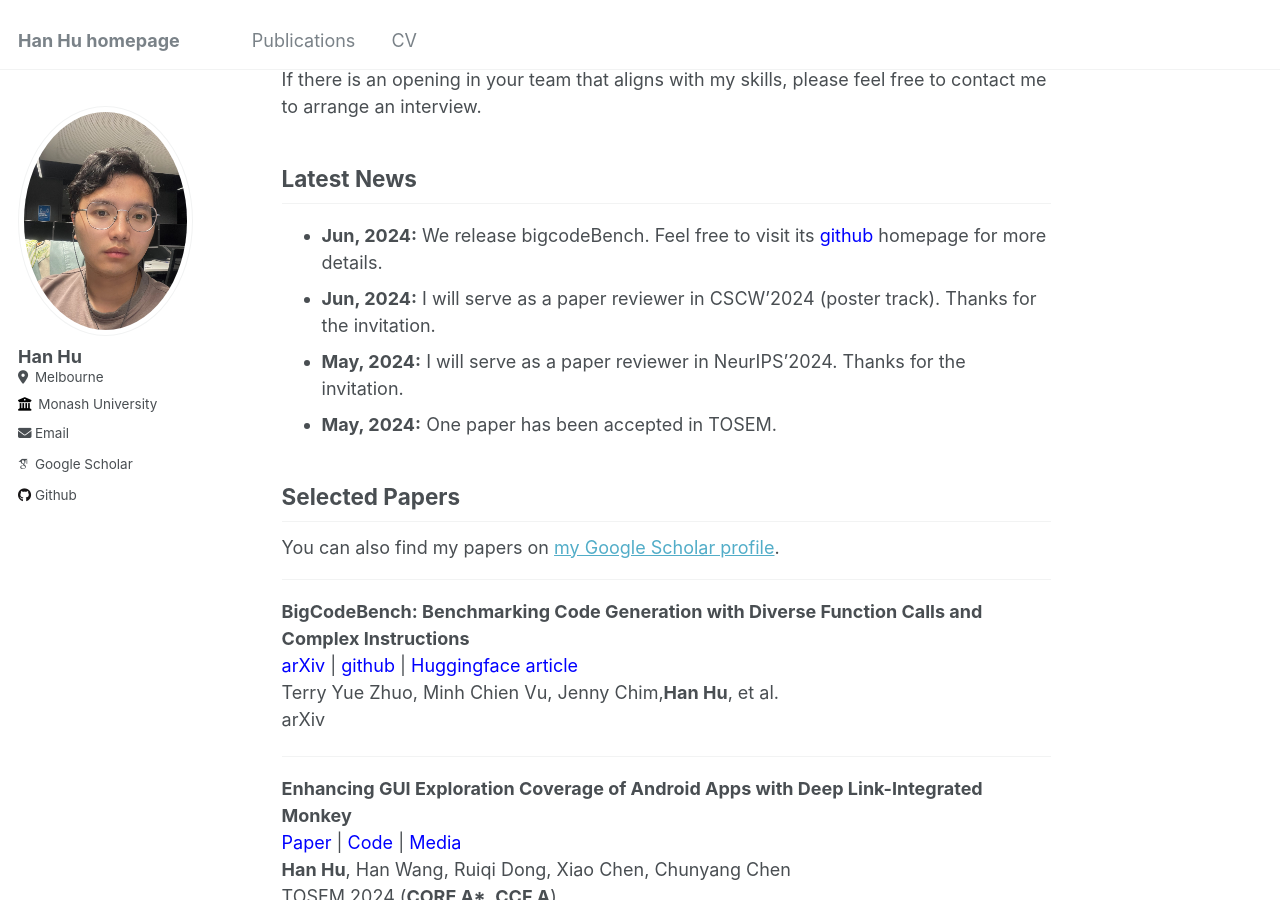
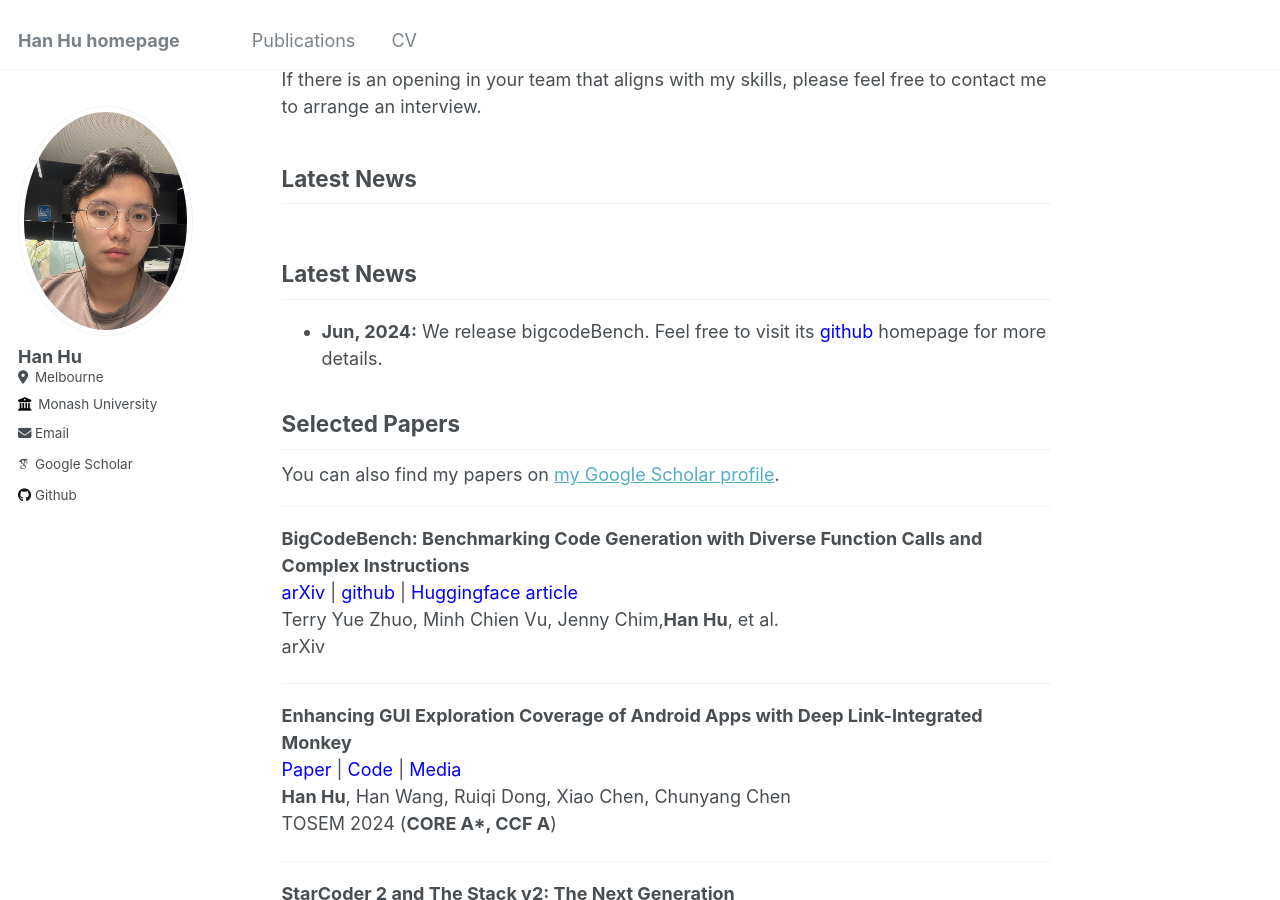
Before and after one commit to huhanGitHub/huhanGitHub.github.io, a Jekyll site: the page built from _pages/about.md, in a window 1280 px wide and 900 px high, scrolled down 1076 px. Built offline with Jekyll 4.4.1, drawn with Linux system fonts in a browser that asks for light colours; some web fonts are replaced.

Commit message:
Update about.md

```diff
--- a/_pages/about.md
+++ b/_pages/about.md
@@ -36,10 +36,16 @@ If there is an opening in your team that aligns with my skills, please feel free
 
 ## Latest News
 
-- **Jun, 2024:** We release bigcodeBench. Feel free to visit its <a href="https://github.com/bigcode-project/bigcodebench" style="text-decoration: none; color: blue;">github</a> homepage for more details.
-- **Jun, 2024:** I will serve as a paper reviewer in CSCW'2024 (poster track). Thanks for the invitation.
-- **May, 2024:** I will serve as a paper reviewer in NeurIPS'2024. Thanks for the invitation.
-- **May, 2024:** One paper has been accepted in TOSEM.
+<div style="height: 150px; overflow-y: scroll;">
+  <h2>Latest News</h2>
+  <ul>
+    <li><b>Jun, 2024:</b> We release bigcodeBench. Feel free to visit its <a href="https://github.com/bigcode-project/bigcodebench" style="text-decoration: none; color: blue;">github</a> homepage for more details.</li>
+    <li><b>Jun, 2024:</b> I will serve as a paper reviewer in CSCW'2024 (poster track). Thanks for the invitation.</li>
+    <li><b>May, 2024:</b> I will serve as a paper reviewer in NeurIPS'2024. Thanks for the invitation.</li>
+    <li><b>May, 2024:</b> One paper has been accepted in TOSEM.</li>
+  </ul>
+</div>
+
 
 
 ##  Selected Papers
```
